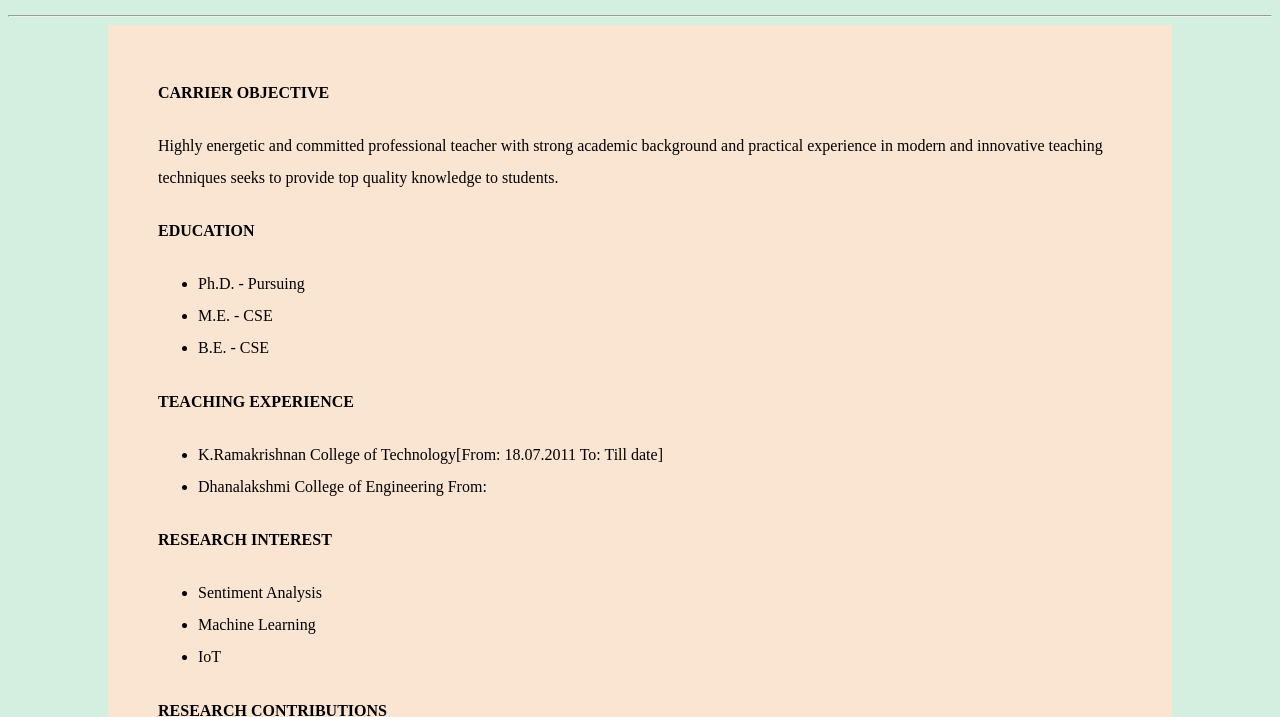
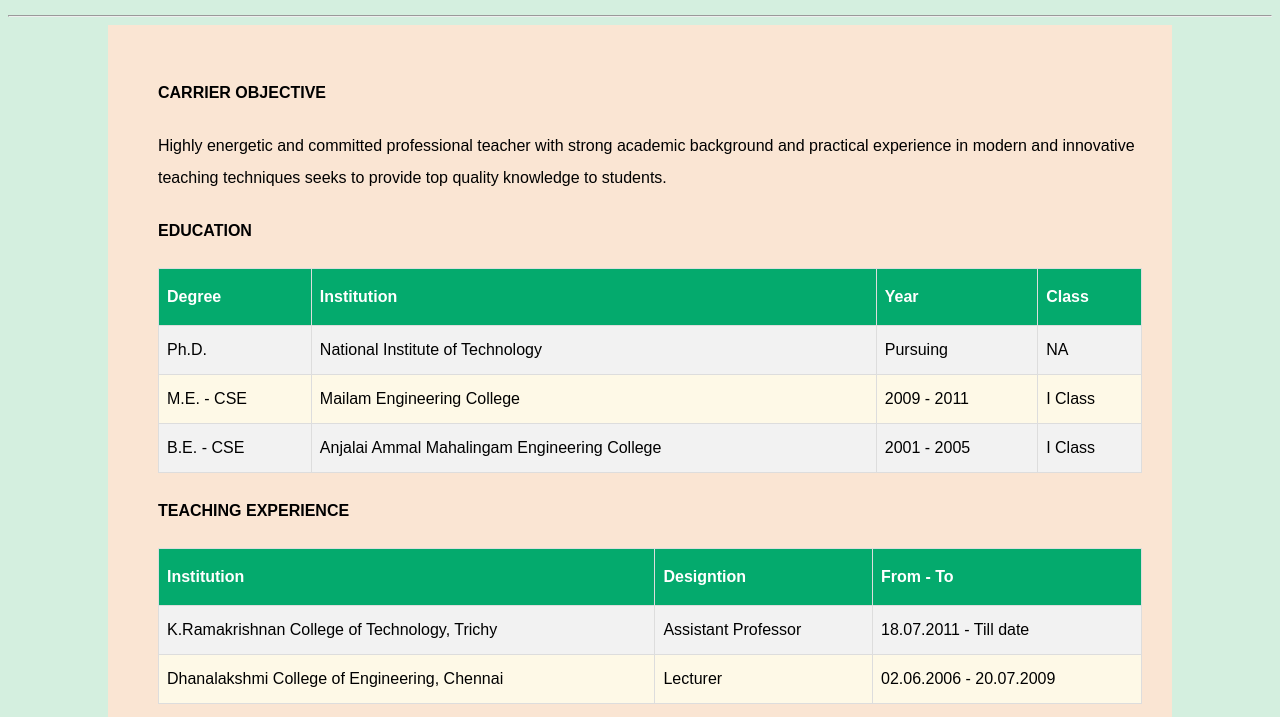
Before and after one commit to sivacse1983/sivacse1983.github.io, a plain HTML site: page index.html in a window 1280 px wide. Shown: the part 146-863 px from the top of the page. Drawn offline with Linux system fonts and the light colour scheme.

Commit message:
Update index.html

```diff
--- a/index.html
+++ b/index.html
@@ -5,7 +5,8 @@
 		<style>
 		body
 		{
-		background-color:#D4EFDF ;
+			font-family: Arial, Helvetica, sans-serif;
+			background-color:#D4EFDF ;
 		}
 		h1,h3
 		{
@@ -26,12 +27,41 @@
 			padding-left: 50px;
 			line-height: 2;
 		}
+		#experience {
+		  font-family: Arial, Helvetica, sans-serif;
+		  border-collapse: collapse;
+		  width: 100%;
+		}
+
+		#experience td, #experience th {
+		  border: 1px solid #ddd;
+		  padding: 8px;
+		}
+
+		#experience tr:nth-child(even){background-color: #f2f2f2;}
+		#experience tr:nth-child(odd){background-color: #FEF9E7 ;}
+		#experience tr:hover {background-color: #ddd;}
+
+		#experience th {
+		  padding-top: 12px;
+		  padding-bottom: 12px;
+		  text-align: left;
+		  background-color: #04AA6D;
+		  color: white;
+		}
+		img{
+		float:right;
+		position:relative;
+		right:150px;
+		}
 		</style>
 	</head>
 	<body>
+		<img src="siva.jpg" height="120" width="120" alt="myphoto">
 		<h1>M.SIVAKUMAR</h1>
 		<h3>sivakumarm.cse@krct.ac.in</h3>
 		<h3>9715433065</h3>
+
 		<hr>
 		<div class="main">
 		<h4 id="section">CARRIER OBJECTIVE</h4>
@@ -39,16 +69,51 @@
 		Highly energetic and committed professional teacher with strong academic background and practical experience in modern and innovative teaching techniques seeks to provide top quality knowledge to students.
 		</p>
 		<h4 id="section">EDUCATION</h4>
-		<ul>
-			<li>Ph.D. - Pursuing</li>
-			<li>M.E. - CSE</li>
-			<li>B.E. - CSE</li>
-		</ul>
+		<table id="experience">
+		  <tr>
+			<th>Degree</th>
+			<th>Institution</th>
+			<th>Year</th>
+			<th>Class</th>
+		  </tr>
+		  <tr>
+			<td>Ph.D.</td>
+			<td>National Institute of Technology</td>
+			<td>Pursuing</td>
+			<td>NA</td>
+		  </tr>
+		  <tr>
+			<td>M.E. - CSE</td>
+			<td>Mailam Engineering College</td>
+			<td>2009 - 2011</td>
+			<td>I Class</td>
+		  </tr>
+		  <tr>
+			<td>B.E. - CSE</td>
+			<td>Anjalai Ammal Mahalingam Engineering College</td>
+			<td>2001 - 2005</td>
+			<td>I Class</td>
+		  </tr>
+		</table>
 		<h4 id="section">TEACHING EXPERIENCE</h4>
-		<ul>
-			<li>K.Ramakrishnan College of Technology[From: 18.07.2011 To: Till date]</li>
-			<li>Dhanalakshmi College of Engineering    From:</li>
-		</ul>
+		<table id="experience">
+		  <tr>
+			<th>Institution</th>
+			<th>Designtion</th>
+			<th>From - To</th>
+		  </tr>
+		  <tr>
+			<td>K.Ramakrishnan College of Technology, Trichy</td>
+			<td>Assistant Professor</td>
+			<td>18.07.2011 - Till date</td>
+		  </tr>
+		  <tr>
+			<td>Dhanalakshmi College of Engineering, Chennai</td>
+			<td>Lecturer</td>
+			<td>02.06.2006 - 20.07.2009</td>
+		  </tr>
+
+		</table>
 		<h4 id="section">RESEARCH INTEREST</h4>
 		<ul>
 			<li>Sentiment Analysis</li>
```
